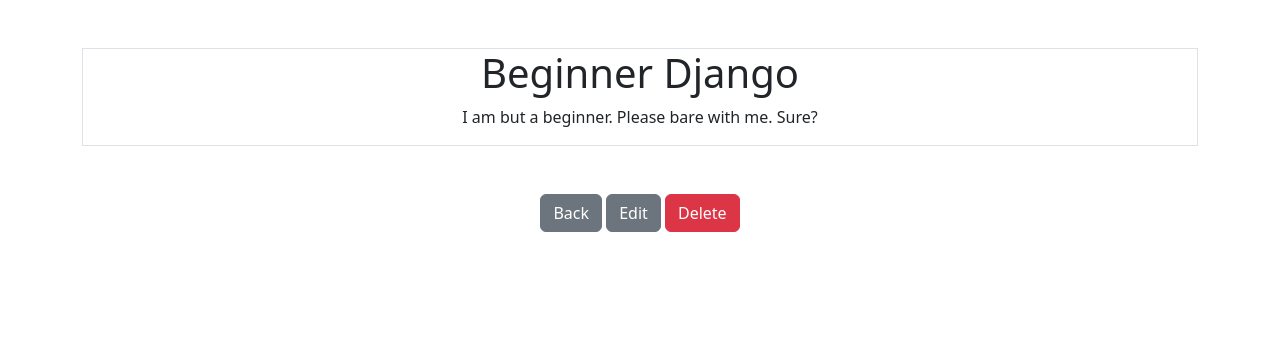
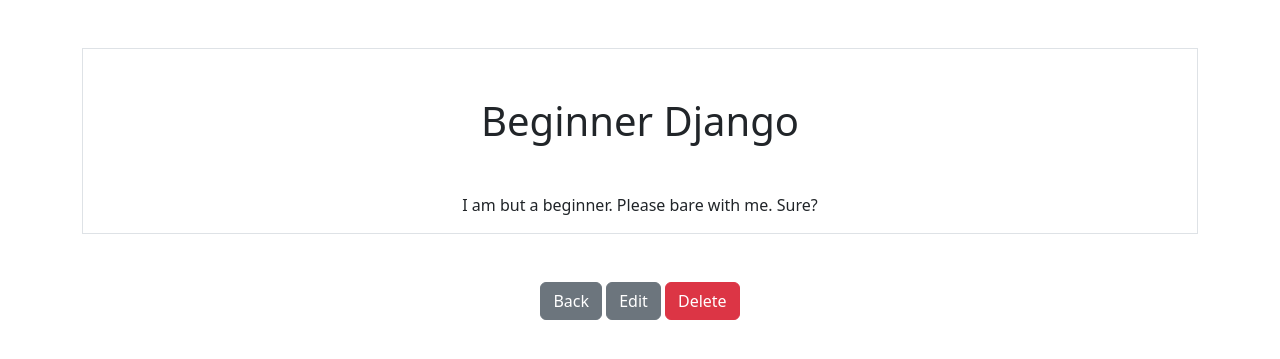
Before and after one commit to CEODemitri/smart_notes, a Django app: page /smart/notes/1 in a window 1280 px wide. Shown: the top 359 px of the page. Run offline with Django 4.2, Linux system fonts and the light colour scheme; data comes from the database, SQL or seed files in the repository; both versions use the stored data as it was after the commit.

Commit message:
fixing and wishing

```diff
--- a/notes/templates/notes/notes_detail.html
+++ b/notes/templates/notes/notes_detail.html
@@ -2,13 +2,13 @@
 
 {% block content %}
 <div class="border round">
-    <h1>{{note.title}}</h1>
+    <h1 class="my-5">{{note.title}}</h1>
     <p>{{note.text}}</p>
 </div>
 
-<a href="{% url 'notes.list'%}" class="btn btn-secondary my-5">Back</a>
-<a href="{% url 'notes.update' pk=note.id%}" class="btn btn-secondary">Edit</a>
-<a href="{% url 'notes.delete' pk=note.id%}" class="btn btn-danger">Delete</a>
+<a href="{% url 'notes.list' %}" class="btn btn-secondary my-5">Back</a>
+<a href="{% url 'notes.update' pk=note.id %}" class="btn btn-secondary">Edit</a>
+<a href="{% url 'notes.delete' pk=note.id %}" class="btn btn-danger">Delete</a>
 
 
 
--- a/notes/views.py
+++ b/notes/views.py
@@ -19,13 +19,13 @@
 
 class NotesUpdateView(UpdateView):
     model = Notes
-    # fields: ['title', 'text']
+    # fields = ['title', 'text']
     success_url = '/smart/notes'
     form_class = NotesForm
 
 class NotesCreateView(CreateView):
     model = Notes
-    # fields: ['title', 'text']
+    # fields = ['title', 'text']
     success_url = '/smart/notes'
     form_class = NotesForm
 
```
Also changed, not shown: db.sqlite3, static/css/style.css (renamed from static/css/styles.css).
